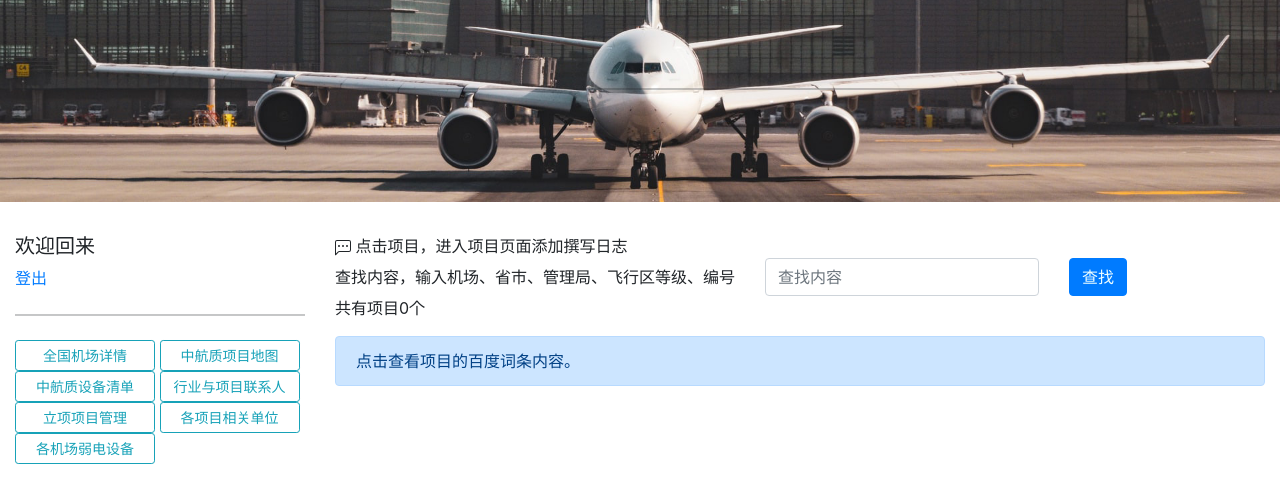
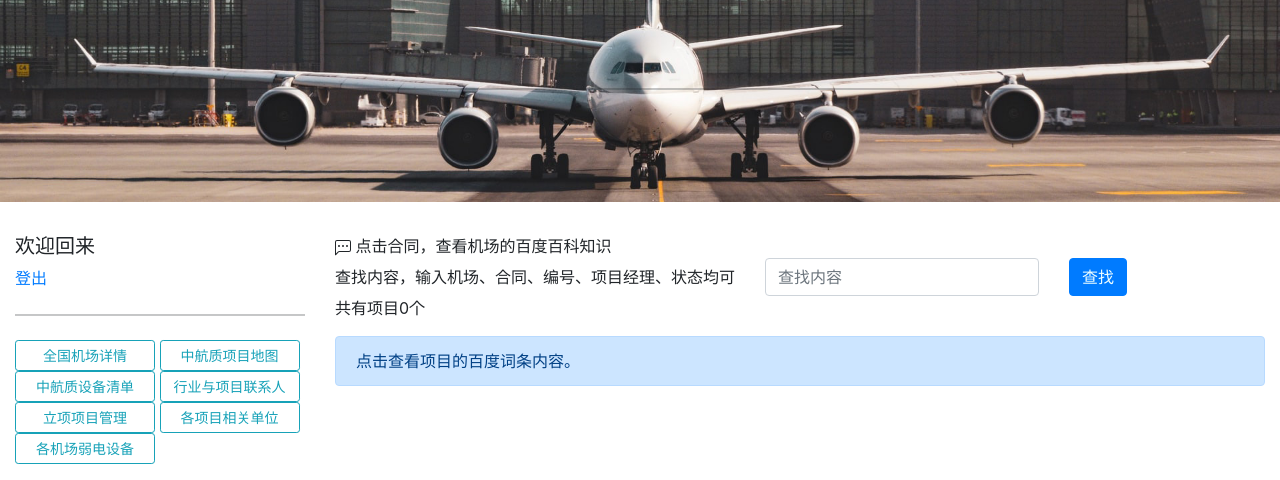
Before and after one commit to rovesoul/zhz_web, a Django app: template ZHZ_DATABASH/templates/ZHZ_contractMessage.html in a window 1280 px wide. Shown: the top 480 px of the page. Run offline with Django 3.2, Linux system fonts and the light colour scheme; the template is opened without the code that fills it, so the values that code supplies are empty.

Commit message:
增加中航质地图及合同查询页面，调整部分UI

```diff
--- a/ZHZ_DATABASH/ZHZ_contractView.py
+++ b/ZHZ_DATABASH/ZHZ_contractView.py
@@ -30,7 +30,7 @@ def Contracts_page(request):
         'pagename': '合同信息查看',
         'page_title': '各合同信息',
         'FriendWeb': FridenWeb.values_list(),
-        'right_title': '备用、后台改',
+        'right_title': '合同查查看',
         'airportsmap':get_zhz_map(),
     }
     return render(request, 'ZHZ_contractMessage.html', dicts)
--- a/ZHZ_DATABASH/templates/ZHZHome.html
+++ b/ZHZ_DATABASH/templates/ZHZHome.html
@@ -150,7 +150,7 @@
                     <p class="card-text">
                         <small class="text-muted">统计了全国机场的分布汇总数据、中航质参与数据、签约合同摘要等内容。</small>
                     </p>
-                    <a href="/ZHZ/dataspage/" class="btn btn-outline-info btn-sm" target="_blank"
+                    <a href="/ZHZ/contracts" class="btn btn-outline-info btn-sm" target="_blank"
                        style="position: absolute;right: 20px;bottom: 20px">
                         点击查看 </a>
                 </div>
@@ -165,7 +165,7 @@
                     <p class="card-text">
                         <small class="text-muted">全国机场在地图上的分布，并可查看各机场概要。</small>
                     </p>
-                    <a href="/ZHZ/af/" class="btn btn-outline-info btn-sm" target="_blank"
+                    <a href="/ZHZ/airports" class="btn btn-outline-info btn-sm" target="_blank"
                        style="position: absolute;right: 20px;bottom: 20px">点击查看</a>
                 </div>
             </div>
@@ -222,7 +222,7 @@
                     <p class="card-text">
                         <small class="text-muted">收集汇总各个机场项目建设中使用的弱电设备、机电设备。</small>
                     </p>
-                    <a href="/ZHZ/weakdevice/" class="btn btn-outline-info btn-sm" target="_blank"
+                    <a href="/ZHZ/#/" class="btn btn-outline-info btn-sm" target="_blank"
                        style="position: absolute;right: 20px;bottom: 20px">点击查看</a>
                 </div>
             </div>
--- a/ZHZ_DATABASH/templates/ZHZ_contractMessage.html
+++ b/ZHZ_DATABASH/templates/ZHZ_contractMessage.html
@@ -122,7 +122,7 @@
                     <form class="row g-3">
                         <div class="col-auto">
                             <input type="text" readonly class="form-control-plaintext" id="staticEmail2"
-                                   value="查找内容，输入机场、省市、管理局、飞行区等级、编号、类别、状态均可" style="width: 25em">
+                                   value="查找内容，输入机场、合同、编号、项目经理、状态均可" style="width: 25em">
                         </div>
                         <div class="col-auto">
                             <input name="findtext" type="text" class="form-control" id="inputPassword2"
@@ -176,7 +176,7 @@
     var Vue = new Vue({
         el: "#app",
         data: {
-            message: "点击项目，进入项目页面添加撰写日志",
+            message: "点击合同，查看机场的百度百科知识",
             datas: "",
             findtext: '',
             findtextready: '',
```
